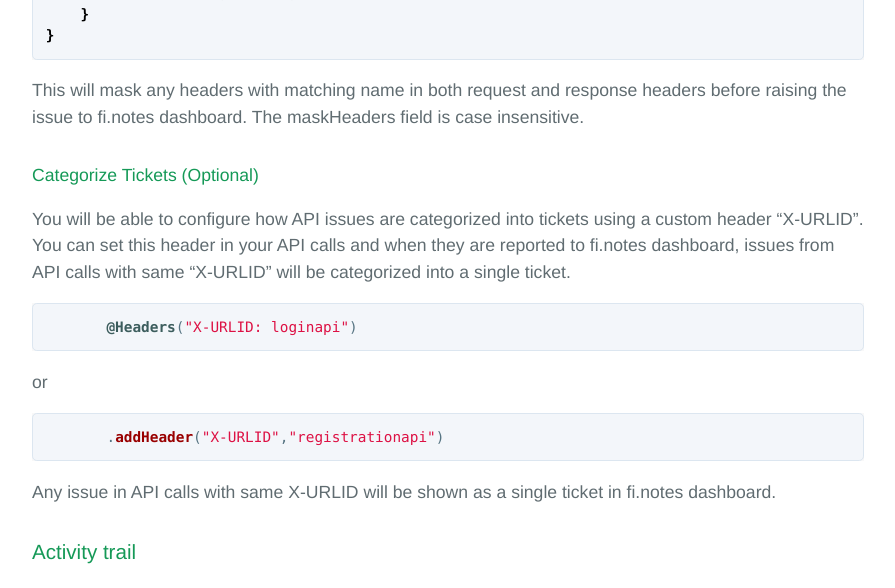
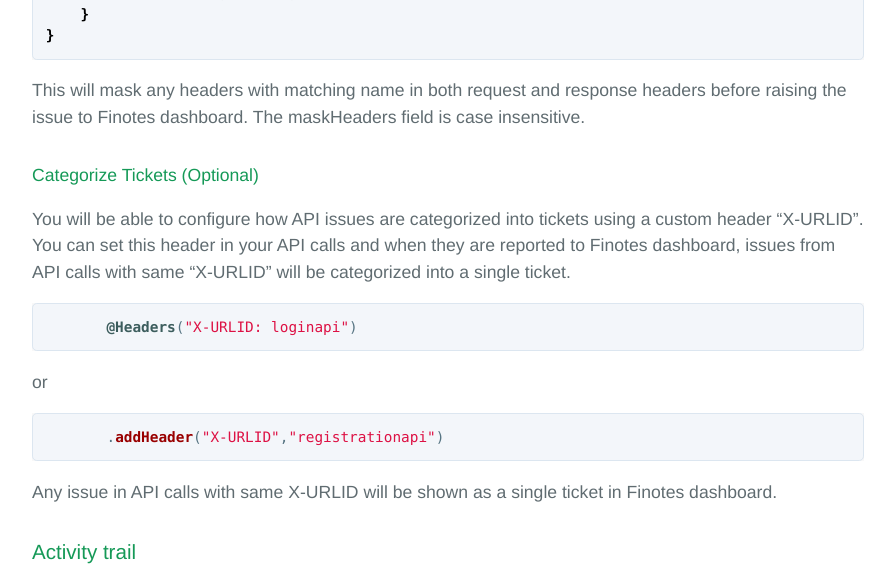
Before and after one commit to finotes/finotes.github.io, a Jekyll site: the page built from _posts/2018-02-09-kotlin-docs.md, in a window 1280 px wide and 1400 px high, scrolled down 7417 px. Shown: the part 180-768 px from the top of the window, without its empty margins (192-1087 px from the left). Built offline with Jekyll 4.4.1, drawn with Linux system fonts in a browser that asks for light colours; some web fonts are replaced; some of the changed text lies outside the part shown.

Commit message:
Update 2018-02-09-kotlin-docs.md

````diff
--- a/_posts/2018-02-09-kotlin-docs.md
+++ b/_posts/2018-02-09-kotlin-docs.md
@@ -8,12 +8,12 @@ title: "Android Kotlin SDK Documentation"
 
 ## Pre requisites
 
-fi.notes SDK supports android projects with minimum SDK version 14 (Ice-cream Sandwich) or
+Finotes SDK supports android projects with minimum SDK version 14 (Ice-cream Sandwich) or
 above.
 
 ## Integration
 
-In-order to integrate fi.notes in your Android project, add the code below to project level build.gradle
+In-order to integrate Finotes in your Android project, add the code below to project level build.gradle
 
 ```gradle
 
@@ -30,7 +30,7 @@ allprojects {
    }
 }
 ```
-You will be able to get Access Token, Secret from 'Apps' section in fi.notes. dashboard.
+You will be able to get Access Token, Secret from 'Apps' section in Finotes dashboard.
 
 Then in app level build.gradle
 ```gradle
@@ -82,7 +82,7 @@ class BlogApp: Application() {
 ##### When preparing for production release, you need to unset the DryRun flag.
 
 #### VerboseLog
-There are two variations of logging available in fi.notes, Verbose and Error. You can toggle them using corresponding APIs.
+There are two variations of logging available in Finotes, Verbose and Error. You can toggle them using corresponding APIs.
 Activating verbose will print all logs in LogCat including error and warning logs.
 ```kotlin
 class BlogApp: Application() {
@@ -105,7 +105,7 @@ class BlogApp: Application() {
 }
 ```
 ## Test
-Now that the basic integration of fi.notes SDK is complete,
+Now that the basic integration of Finotes SDK is complete,
 Lets make sure that the dashboard and SDK are in sync.
 ##### Step 1.
 Add **Fn.reportIssue(this, "Test Issue", Severity.MINOR)** under **Fn.init(this, false , true)**
@@ -175,7 +175,7 @@ As this callback will be made right after an issue occurrence, you will be able
 
 ### Report Network Call Failure
 
-You need to use the custom OkHttp3Client() provided by fi.notes in your network calls.
+You need to use the custom OkHttp3Client() provided by Finotes in your network calls.
 
 
 ```kotlin
@@ -186,7 +186,7 @@ You need to use the custom OkHttp3Client() provided by fi.notes in your network
     var client = OkHttp3Client(OkHttpClient.Builder()).build()
 ```
 
-Issues like status code errors, timeout issues, exceptions and other failures will be reported for all network calls using custom OkHttp3Client() provided by fi.notes, from your application .
+Issues like status code errors, timeout issues, exceptions and other failures will be reported for all network calls using custom OkHttp3Client() provided by Finotes, from your application .
 
 ##### Volley
 In order to add OkHttp3Client to Volley, set the client to OkHttpStack().
@@ -223,7 +223,7 @@ Change this to,
         }
 ```
 You may use the OkHttpStack() from the following [github gist](https://gist.github.com/arvi/f1a0d2a812650c546223642856afe1e9)
-OkHttp3Client() is a custom class that finotes provides, if the fi.notes SDK is connected then it will be auto imported.
+OkHttp3Client() is a custom class that finotes provides, if the Finotes SDK is connected then it will be auto imported.
 
 ##### Retrofit
 Adding OkHttp3Client to Retrofit is straight forward, Just call .client() in Retrofit.Builder()
@@ -289,13 +289,13 @@ class BlogApp: Application() {
     }
 }
 ```
-This will mask any headers with matching name in both request and response headers before raising the issue to fi.notes dashboard.
+This will mask any headers with matching name in both request and response headers before raising the issue to Finotes dashboard.
 The maskHeaders field is case insensitive.
 
 
 #### Categorize Tickets (Optional)
 
-You will be able to configure how API issues are categorized into tickets using a custom header "X-URLID". You can set this header in your API calls and when they are reported to fi.notes dashboard, issues from API calls with same "X-URLID" will be categorized into a single ticket.
+You will be able to configure how API issues are categorized into tickets using a custom header "X-URLID". You can set this header in your API calls and when they are reported to Finotes dashboard, issues from API calls with same "X-URLID" will be categorized into a single ticket.
 ```kotlin
        @Headers("X-URLID: loginapi")
 ```
@@ -303,7 +303,7 @@ or
 ```kotlin
        .addHeader("X-URLID","registrationapi")
 ```
-Any issue in API calls with same X-URLID will be shown as a single ticket in fi.notes dashboard.
+Any issue in API calls with same X-URLID will be shown as a single ticket in Finotes dashboard.
 
 
 ### Activity trail
@@ -335,7 +335,7 @@ You may extend from the list below.
     ObservableFragmentActivity
     ObservableFragment
 ```
-Once Activities and Fragments are extended from corresponding Observables, when an issue is raised, on fi.notes dashboard, you will be able to view screen activity for 3 minutes before the issue was raised.
+Once Activities and Fragments are extended from corresponding Observables, when an issue is raised, on Finotes dashboard, you will be able to view screen activity for 3 minutes before the issue was raised.
 ```
 Activity Trail
 
@@ -424,7 +424,7 @@ You can report custom issues using the Fn.reportIssue() API.
 ```
 
 ### Function call
-fi.notes will report any return value issues, exceptions and execution delays that may arise in functions using Fn.call() and @Observe annotation.
+Finotes will report any return value issues, exceptions and execution delays that may arise in functions using Fn.call() and @Observe annotation.
 A regular function call will be,
 
 ```kotlin
@@ -453,13 +453,13 @@ Function “getUserNameFromDb()” call needs to be changed to,
 ```
 ###### You need to tag the function using @Observe annotation and should be public, in Kotlin functions are public by default.
 
-This will allow fi.notes to raise issue incase the function take more than normal time to execute, or if the function return a NULL value, or throws an exception.
+This will allow Finotes to raise issue incase the function take more than normal time to execute, or if the function return a NULL value, or throws an exception.
 
 ## Asynchronous Chained Function calls
 
 Using chained function calls, you can detect when a functionality in your app fails.
 
-All app features will have a start function and a success function, using fi.notes SDK you will be able to chain both these functions.
+All app features will have a start function and a success function, using Finotes SDK you will be able to chain both these functions.
 You can chain functions using 'nextFunctionId' and 'nextFunctionClass' properties in @Observe annotation.
 
 Lets take a look at an "add to cart" functionality in an typical ecommerce app.
@@ -513,7 +513,7 @@ Lets take a look at an "add to cart" functionality in an typical ecommerce app.
 Here, we have connected functions "addItemToCart" to "onItemAddedToCart" using 'nextFunctionId'/'nextFunctionClass' in @Observe with expectedChainedExecutionTime set to 5000 milliseconds.
 
 ##### expectedChainedExecutionTime
-Now as soon as "addItemToCart" is executed, fi.notes will listen for "onItemAddedToCart" to be executed. If the same is not called within 5000 milliseconds after the execution of "addItemToCart", an issue will be raised that says the function "onItemAddedToCart" is never called.
+Now as soon as "addItemToCart" is executed, Finotes will listen for "onItemAddedToCart" to be executed. If the same is not called within 5000 milliseconds after the execution of "addItemToCart", an issue will be raised that says the function "onItemAddedToCart" is never called.
 Now if the function "onItemAddedToCart" is executed after 5000 milliseconds, another issue will be raised that says the function "onItemAddedToCart" is called with a delay.
 
 ##### Note,
````
